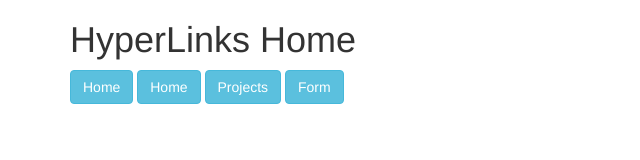
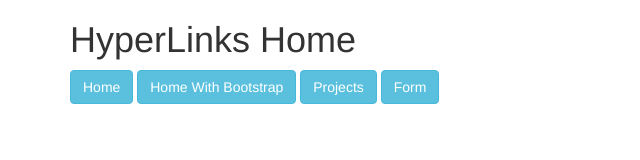
Before and after one commit to sapa3451/sapa3451.github.io, a plain HTML site: page index.html in a window 1280 px wide. Shown: the whole page, without its empty margins (0-640 px from the left). Drawn offline with nearby package versions, Linux system fonts and the light colour scheme.

Commit message:
Update index.html

```diff
--- a/index.html
+++ b/index.html
@@ -13,7 +13,7 @@
       <div class="container">
         <h1>HyperLinks Home</h1>
         <a href="mypage.html" id="mi" class="btn btn-info" role="button">Home</a>
-        <a href="mypage_bootstrap.html" id="mi" class="btn btn-info" role="button">Home</a>
+        <a href="mypage_bootstrap.html" id="mi" class="btn btn-info" role="button">Home With Bootstrap</a>
         <a href="projects.html" id="mi" class="btn btn-info" role="button">Projects</a>
         <a href="form.html" id="mi" class="btn btn-info" role="button">Form</a>
       </div>
```
